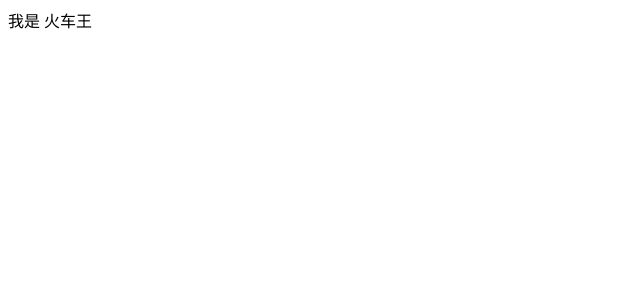
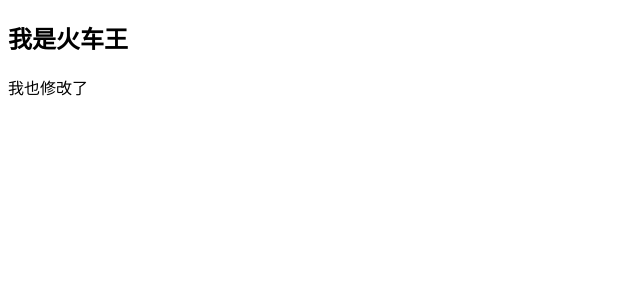
Before and after one commit to happy-mouse/vue_test, a Vue app: page / in a window 1280 px wide. Shown: the top 300 px of the page, without its empty margins (0-640 px from the left). Built offline with nearby package versions, Linux system fonts and the light colour scheme.

Commit message:
b修改了

```diff
--- a/src/components/active.vue
+++ b/src/components/active.vue
@@ -1,13 +1,12 @@
 <template>
   <div>
-    我是 火车王
+    <h2>我是火车王</h2>
+    <span>我也修改了</span>
   </div>
 </template>
 
 <script>
-
-export default {
-}
+export default {};
 </script>
 
 <style>
```
